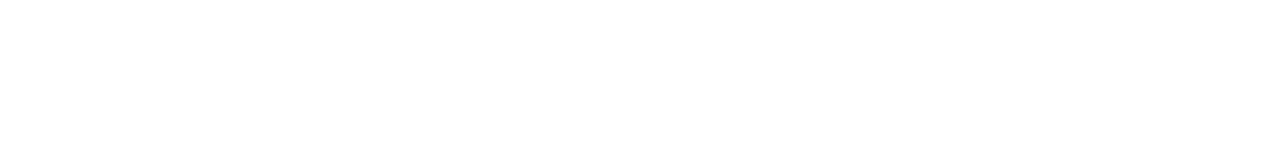
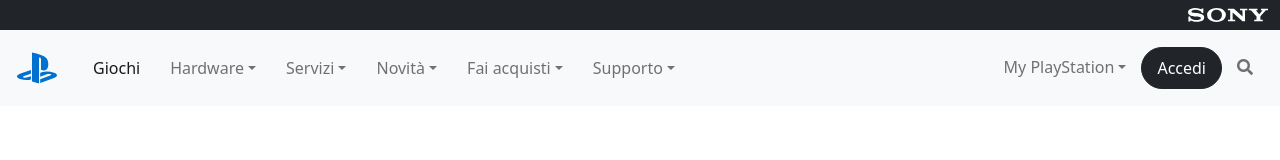
Before and after one commit to ddecataldo/htmlcss-playstation, a plain HTML site: page index.html in a window 1280 px wide. Drawn offline with nearby package versions, Linux system fonts and the light colour scheme.

Commit message:
Aggiunto navbar

```diff
--- a/css/styles.css
+++ b/css/styles.css
@@ -0,0 +1,7 @@
+/* Button */
+
+/* Menu */
+.navbar-expand-lg .navbar-nav .nav-link{
+    padding-left: 15px;
+    padding-right: 15px;
+}
--- a/index.html
+++ b/index.html
@@ -12,7 +12,58 @@
 </head>
 <body>
 
-    <header></header>
+    <header>
+        <div class="bg-dark py-2">
+            <div class="container-fluid">
+                <div class="logo d-xl-flex justify-content-end">
+                    <img class="d-block" src="img/sony_logo.svg" width="80px" height="auto" alt="Logo Sony">
+                </div>
+            </div>
+        </div>
+        <nav class="my_navbar navbar navbar-expand-lg navbar-light bg-light">
+            <div class="container-fluid">
+              <a class="navbar-brand" href="#"><img src="img/play_logo.svg" alt="Logo PlayStation"></a>
+              <button class="navbar-toggler" type="button" data-bs-toggle="collapse" data-bs-target="#navbarSupportedContent" aria-controls="navbarSupportedContent" aria-expanded="false" aria-label="Toggle navigation">
+                <span class="navbar-toggler-icon"></span>
+              </button>
+              <div class="collapse navbar-collapse" id="navbarSupportedContent">
+                <ul class="navbar-nav me-auto mb-2 mb-lg-0">
+                    <li class="nav-item">
+                        <a class="nav-link active" aria-current="page" href="#">Giochi</a>
+                    </li>
+                    <li class="nav-item">
+                        <a class="nav-link dropdown-toggle" href="#">Hardware</a>
+                    </li>
+                    <li class="nav-item">
+                        <a class="nav-link dropdown-toggle" href="#">Servizi</a>
+                    </li>
+                    <li class="nav-item">
+                        <a class="nav-link dropdown-toggle" href="#">Novità</a>
+                    </li>
+                    <li class="nav-item">
+                        <a class="nav-link dropdown-toggle" href="#">Fai acquisti</a>
+                    </li>
+                    <li class="nav-item">
+                        <a class="nav-link dropdown-toggle" href="#">Supporto</a>
+                    </li>
+                </ul>
+
+                <ul class="d-flex navbar-nav mb-2 mb-lg-0">
+                    <li class="nav-item">
+                        <a class="nav-link dropdown-toggle" href="#">My PlayStation</a>
+                    </li>
+                    <li class="nav-item">
+                        <a class="nav-link btn btn-dark rounded-pill text-white" href="#">Accedi</a>
+                    </li>
+                    <li class="nav-item">
+                        <a class="nav-link" href="#"><i class="fas fa-search"></i></a>
+                    </li>
+                </ul>
+
+              </div>
+            </div>
+          </nav>
+    </header>
     <main></main>
     <footer></footer>
 
```
